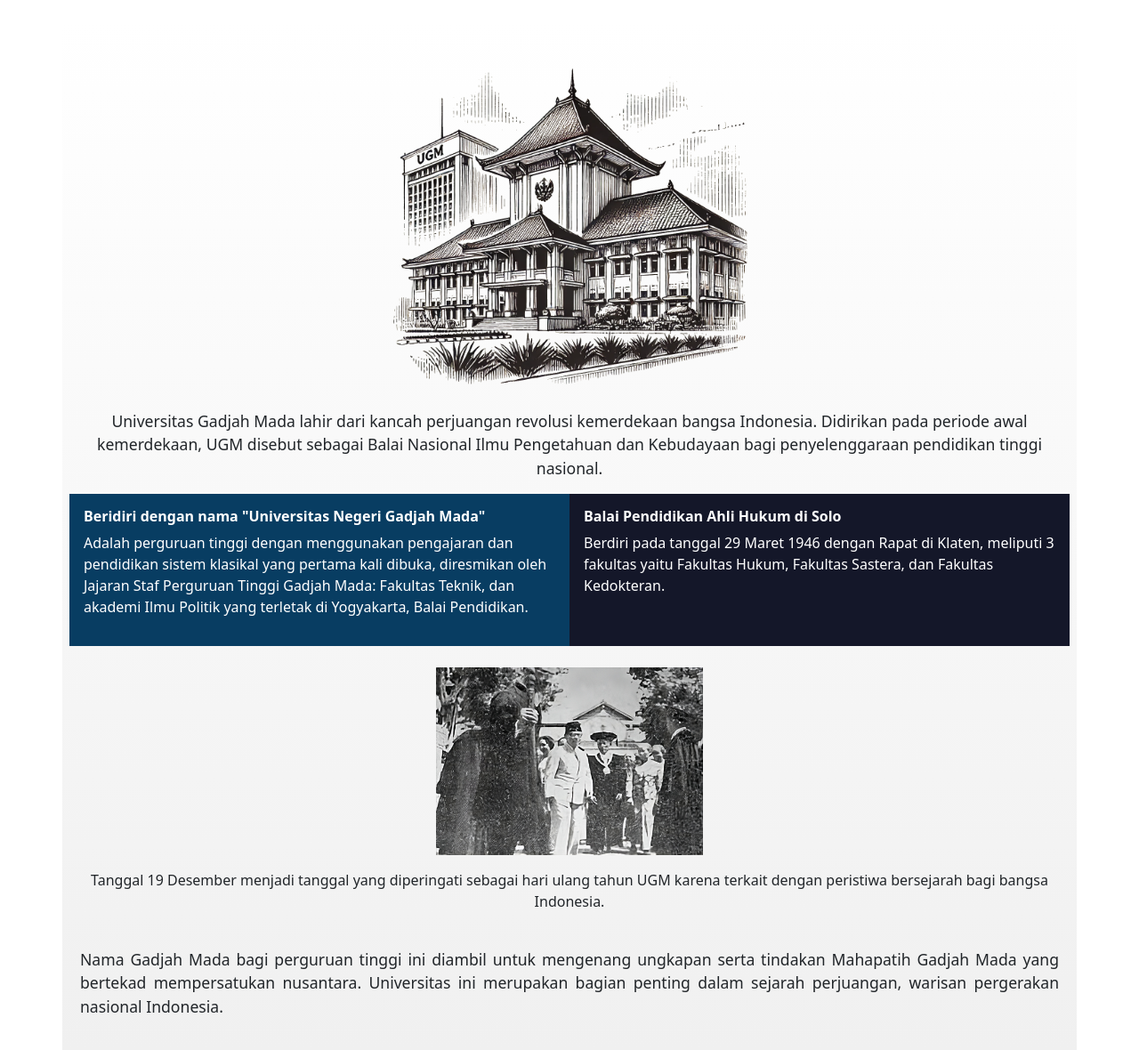
After one commit to alfauzan21/Project-UGM, a PHP site: page /sejarah_ugm.html in a window 1280 px wide. The commit adds this page. Shown: the whole page at 89% size. Run offline with PHP 8.4, Linux system fonts and the light colour scheme.

Commit message:
perubahan hari kamis

```diff
--- /dev/null
+++ b/sejarah_ugm.html
@@ -0,0 +1,75 @@
+<!DOCTYPE html>
+<html lang="en">
+
+<head>
+    <meta charset="UTF-8">
+    <meta name="viewport" content="width=device-width, initial-scale=1.0">
+    <title>UGM Page</title>
+    <link href="https://cdn.jsdelivr.net/npm/bootstrap@5.3.0/dist/css/bootstrap.min.css" rel="stylesheet">
+    <link rel="stylesheet" href="style/sejarah.css">
+</head>
+
+<body>
+    <div class="container mt-4">
+        <!-- UGM Building Section -->
+        <div class="row justify-content-center">
+            <div class="col-12 text-center">
+                <img src="assets/img/sketch_ugm_transparent.png" alt="UGM Building" class="img-fluid mb-3 building-img">
+                <p class="lead text-center">
+                    Universitas Gadjah Mada lahir dari kancah perjuangan revolusi kemerdekaan bangsa Indonesia.
+                    Didirikan pada
+                    periode awal kemerdekaan, UGM disebut sebagai Balai Nasional Ilmu Pengetahuan dan Kebudayaan bagi
+                    penyelenggaraan pendidikan tinggi nasional.
+                </p>
+            </div>
+        </div>
+
+        <!-- Blue and Dark Box Section -->
+        <div class="row">
+            <div class="col-md-6 p-3 text-white bg-primary">
+                <h6 class="fw-bold">Beridiri dengan nama "Universitas Negeri Gadjah Mada"</h6>
+                <p>
+                    Adalah perguruan tinggi dengan menggunakan pengajaran dan pendidikan sistem klasikal yang pertama
+                    kali
+                    dibuka, diresmikan oleh Jajaran Staf Perguruan Tinggi Gadjah Mada: Fakultas Teknik, dan akademi Ilmu
+                    Politik yang terletak di Yogyakarta, Balai Pendidikan.
+                </p>
+            </div>
+            <div class="col-md-6 p-3 text-white bg-dark">
+                <h6 class="fw-bold">Balai Pendidikan Ahli Hukum di Solo</h6>
+                <p>
+                    Berdiri pada tanggal 29 Maret 1946 dengan Rapat di Klaten, meliputi 3 fakultas yaitu Fakultas Hukum,
+                    Fakultas Sastera, dan Fakultas Kedokteran.
+                </p>
+            </div>
+        </div>
+
+        <!-- Red Ribbon Image Section -->
+        <div class="row justify-content-center my-4">
+            <div class="col-12 text-center">
+                <img src="assets/img/sejarah ugm.jpeg" alt="Independence" class="img-fluid ribbon-img mb-3">
+                <p>
+                    Tanggal 19 Desember menjadi tanggal yang diperingati sebagai hari ulang tahun UGM karena terkait
+                    dengan
+                    peristiwa bersejarah bagi bangsa Indonesia.
+                </p>
+            </div>
+        </div>
+
+        <!-- Final Section -->
+        <div class="row">
+            <div class="col-12 text-center">
+                <p class="lead">
+                    Nama Gadjah Mada bagi perguruan tinggi ini diambil untuk mengenang ungkapan serta tindakan Mahapatih
+                    Gadjah
+                    Mada yang bertekad mempersatukan nusantara. Universitas ini merupakan bagian penting dalam sejarah
+                    perjuangan, warisan pergerakan nasional Indonesia.
+                </p>
+            </div>
+        </div>
+    </div>
+
+    <script src="https://cdn.jsdelivr.net/npm/bootstrap@5.3.0/dist/js/bootstrap.bundle.min.js"></script>
+</body>
+
+</html>
--- /dev/null
+++ b/style/sejarah.css
@@ -0,0 +1,45 @@
+/* Style for the building image */
+.building-img {
+  max-width: 400px;
+  height: auto;
+}
+
+/* Style for the ribbon image */
+.ribbon-img {
+  max-width: 300px;
+  height: auto;
+}
+
+/* Lead text for the top section */
+.lead {
+  font-size: 1.1rem;
+  text-align: justify;
+}
+
+/* Background and padding adjustments for the blue and dark sections */
+.bg-primary {
+  background-color: #083d62 !important;
+}
+
+.bg-dark {
+  background-color: #141729 !important;
+}
+
+.p-3 {
+  padding: 1rem !important;
+}
+
+/* Container margin and background */
+.container {
+  margin: 0 auto;
+  padding: 20px;
+  background: linear-gradient(to bottom, #ffffff, #f0f0f0);
+}
+
+.text-center {
+  text-align: center !important;
+}
+
+.mt-4 {
+  margin-top: 1.5rem !important;
+}
```
Also changed, not shown: footer.html (+26 -0 lines), index.html (+76 -2 lines), sambutan_rektor.html (deleted, +0 -46 lines), style/style_index.css (+32 -15 lines), style_rektor.css (deleted, +0 -32 lines), assets/img/sejarah ugm.jpeg (added), style/style_rektor.css (added).
